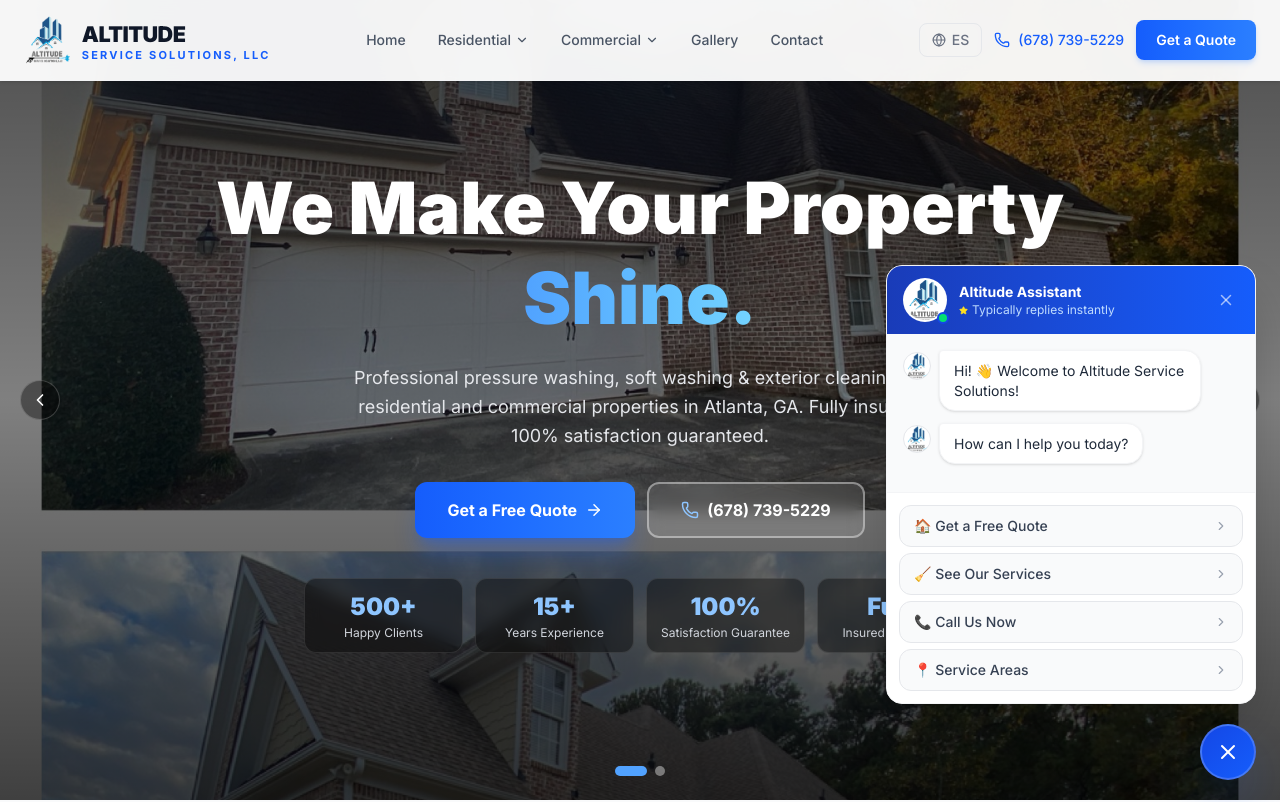
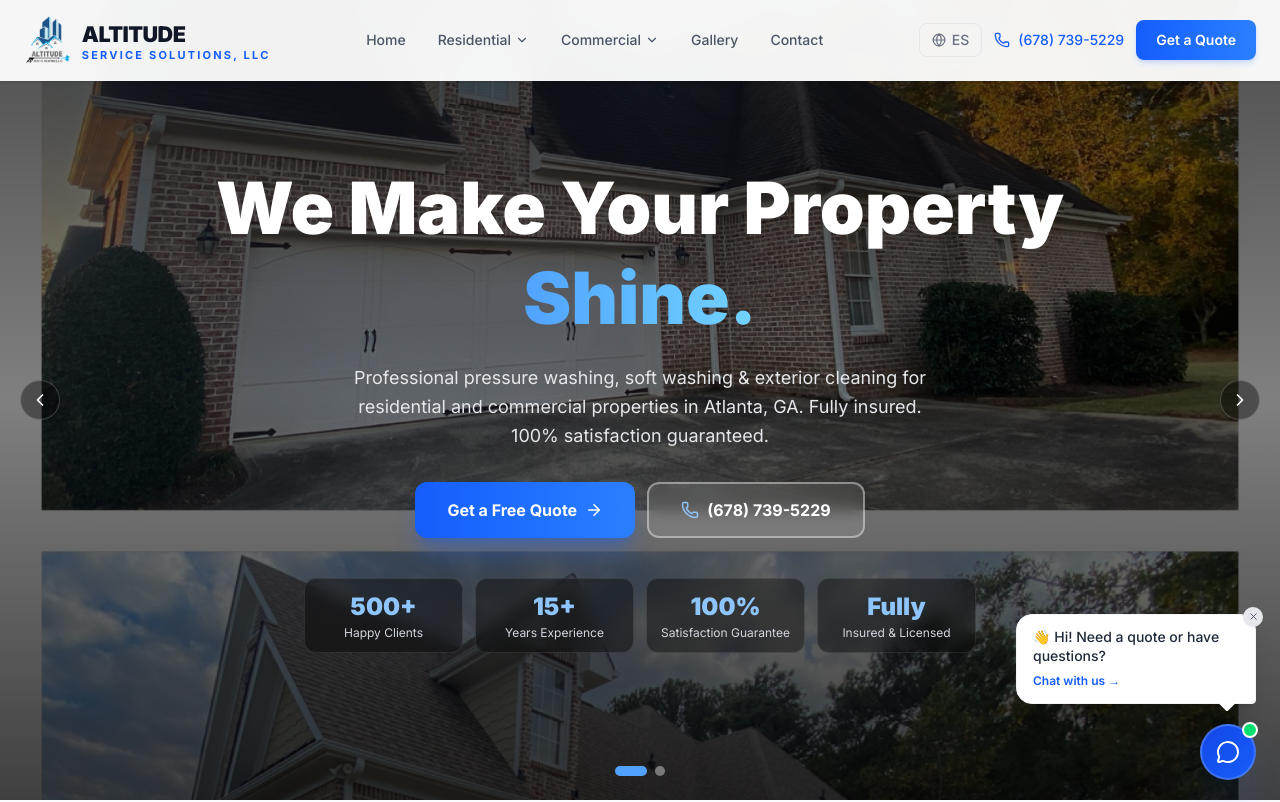
Before and after one commit to legacyproperties90-code/altitude-service-solutions, a Next.js app: page /terms in a window 1280 px wide. Shown: the top 802 px of the page. Built offline with nearby package versions, Linux system fonts and the light colour scheme.

Commit message:
fix: greeting bubble only (no auto-open) + Dockerfile memory bump

```diff
--- a/src/components/ChatWidget.tsx
+++ b/src/components/ChatWidget.tsx
@@ -56,11 +56,14 @@ export default function ChatWidget({ lang }: { lang: Lang }) {
   const [typing, setTyping]     = useState(false);
   const bottomRef               = useRef<HTMLDivElement>(null);
 
-  // Mostrar widget después de 1s y abrir automáticamente después de 3s
+  const [bubble, setBubble] = useState(false);
+
+  // Mostrar burbuja de saludo a los 3s — NO abre el chat automáticamente
   useEffect(() => {
     const t1 = setTimeout(() => setReady(true), 1000);
-    const t2 = setTimeout(() => setOpen(true),  3000);
-    return () => { clearTimeout(t1); clearTimeout(t2); };
+    const t2 = setTimeout(() => setBubble(true), 3000);
+    const t3 = setTimeout(() => setBubble(false), 11000); // desaparece sola
+    return () => { clearTimeout(t1); clearTimeout(t2); clearTimeout(t3); };
   }, []);
 
   // Poner los mensajes de bienvenida la primera vez que se abre
@@ -215,8 +218,32 @@ export default function ChatWidget({ lang }: { lang: Lang }) {
         </div>
       )}
 
+      {/* ── Burbuja de saludo (aparece sola, NO abre el chat) ── */}
+      {bubble && !open && (
+        <div className="fixed bottom-24 right-4 sm:right-6 z-50 max-w-[240px]"
+          style={{ animation: "slideUp 0.4s ease-out" }}>
+          <div className="relative bg-white rounded-2xl rounded-br-sm shadow-xl shadow-black/15 border border-gray-100 px-4 py-3">
+            <button onClick={() => setBubble(false)}
+              className="absolute -top-2 -right-2 w-5 h-5 bg-gray-200 hover:bg-gray-300 rounded-full flex items-center justify-center transition-colors">
+              <X size={11} className="text-gray-600" />
+            </button>
+            <p className="text-gray-800 text-sm font-medium leading-snug">
+              {lang === "en" ? "👋 Hi! Need a quote or have questions?" : "👋 ¡Hola! ¿Necesitas una cotización?"}
+            </p>
+            <button onClick={() => { setBubble(false); setOpen(true); }}
+              className="mt-2 text-xs text-blue-600 font-semibold hover:text-blue-800 transition-colors">
+              {lang === "en" ? "Chat with us →" : "Chatea con nosotros →"}
+            </button>
+            {/* triángulo apuntando al FAB */}
+            <div className="absolute -bottom-2 right-5 w-4 h-2 overflow-hidden">
+              <div className="w-3 h-3 bg-white border-r border-b border-gray-100 rotate-45 translate-y-[-6px] translate-x-[2px]" />
+            </div>
+          </div>
+        </div>
+      )}
+
       {/* ── FAB button ── */}
-      <button onClick={() => setOpen(!open)}
+      <button onClick={() => { setOpen(!open); setBubble(false); }}
         className="fixed bottom-5 right-4 sm:right-6 z-50 w-14 h-14 rounded-full bg-gradient-to-br from-blue-700 to-blue-600 text-white flex items-center justify-center shadow-2xl shadow-blue-600/40 hover:scale-110 transition-all duration-300 border-2 border-white/20"
         aria-label="Chat with us">
         {open ? <X size={24} /> : <MessageCircle size={24} />}
```
Also changed, not shown: 1 other file (tests, documents, lock files or other folders).
